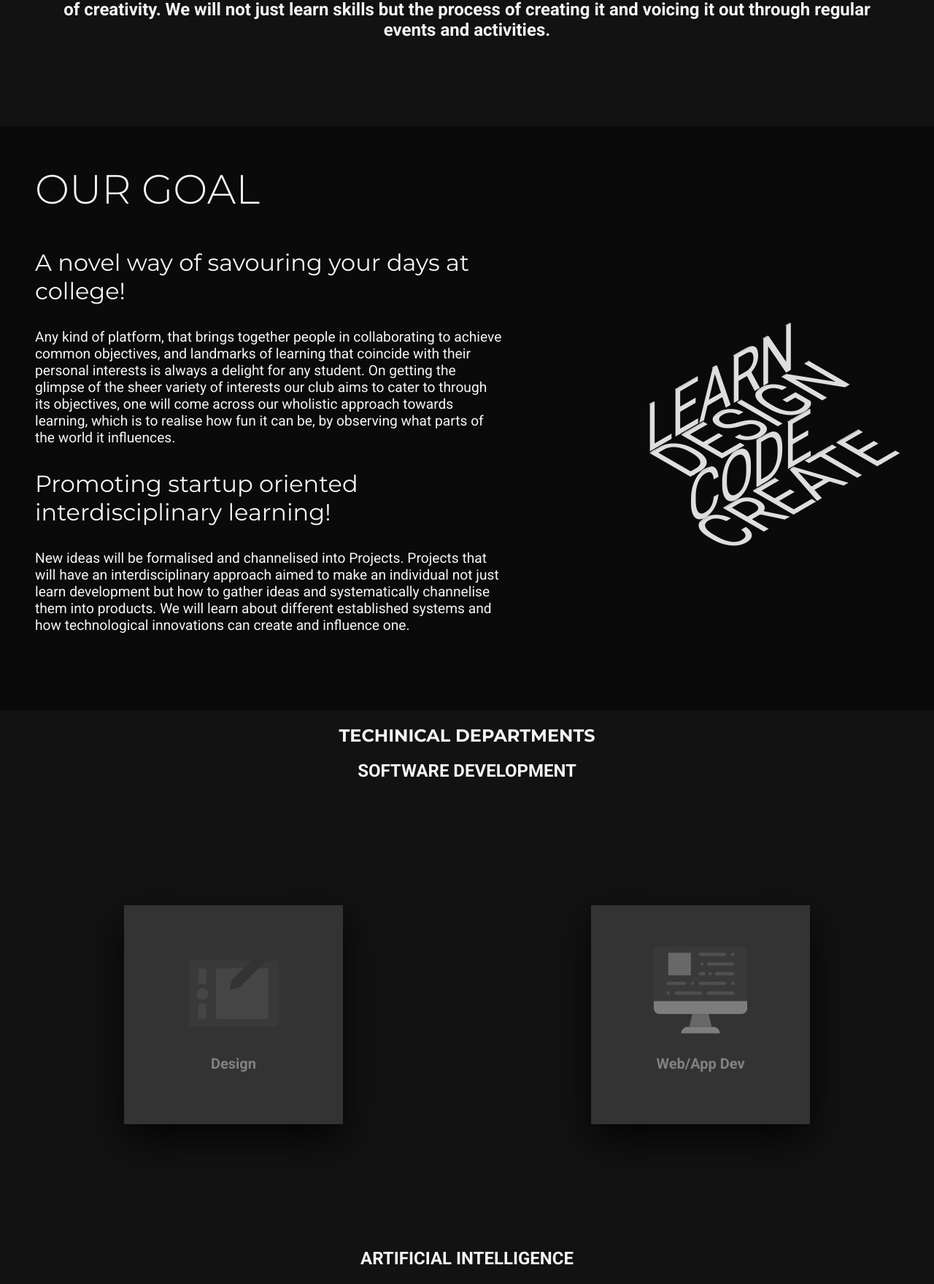
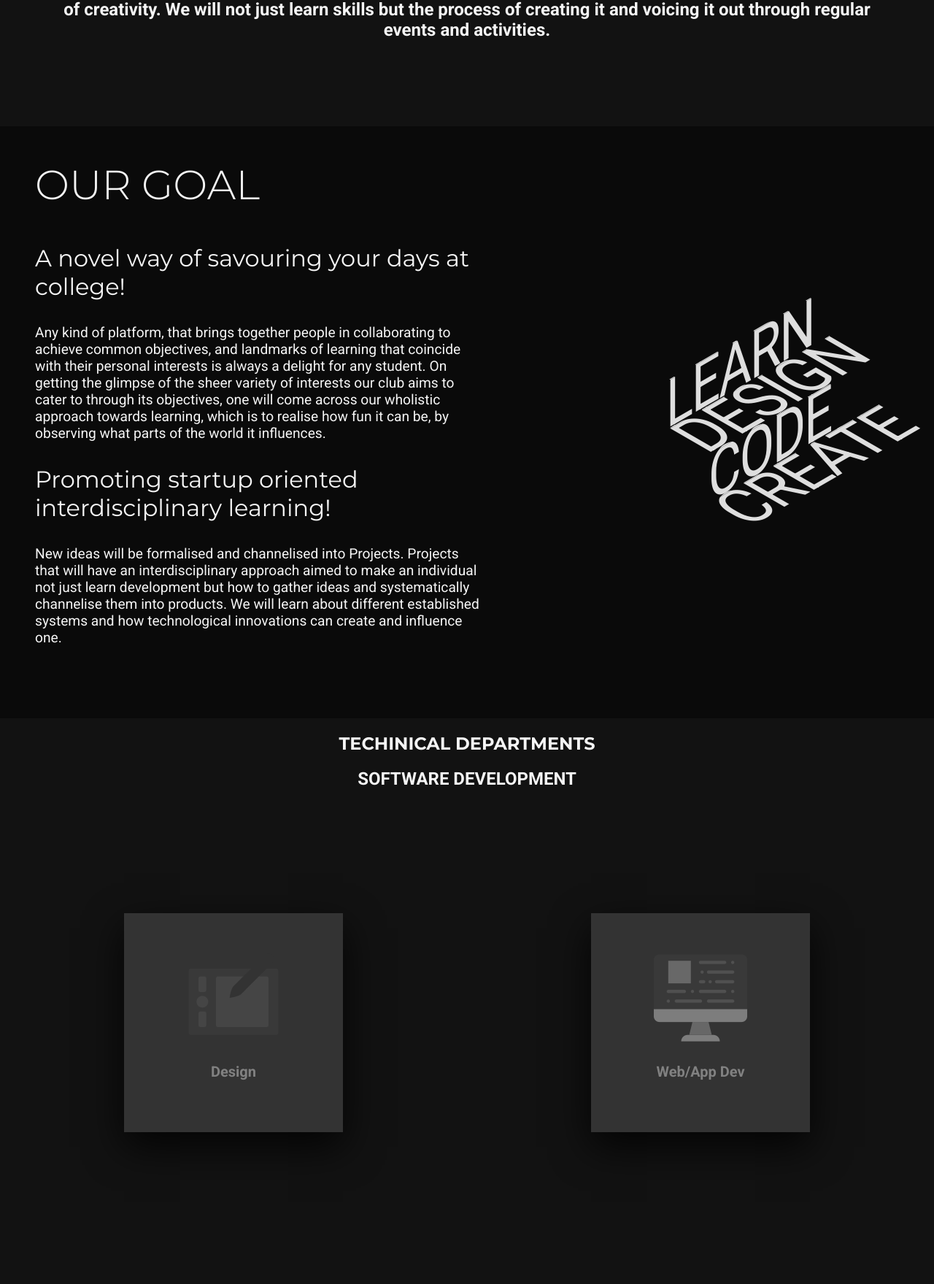
Before and after one commit to avijits01/EnigmaWeb, a PHP site: page /landing.html in a window 1280 px wide. Shown: the part 1427-3186 px from the top of the page at 73% size. Run offline with PHP 8.4, Linux system fonts and the light colour scheme; some libraries are stand-ins or nearby versions.

Commit message:
desktop alignment

```diff
--- a/css/landingLayout.css
+++ b/css/landingLayout.css
@@ -11,6 +11,7 @@
     height: max-content;
     min-height: 100vh;
   }
+
   /*LANDING SECTION*/
   .landing-section {
     display: -webkit-box;
@@ -32,16 +33,15 @@
     text-align: center;
   }
 
-  .title-header h1{
+  .title-header h1 {
     padding: 0;
     margin: 0;
   }
 
-  .title-header h2{
+  .title-header h2 {
     margin: 0;
     padding: 0;
   }
-
 
   .button-raise {
     margin-bottom: 5em;
@@ -87,16 +87,16 @@
     -webkit-box-direction: normal;
     -ms-flex-direction: row;
     flex-direction: row;
+    margin-bottom: 5em;
   }
 
   .goal-section {
-    width: 50%;
     padding-left: 3em;
-    margin-right: auto;
-    margin-bottom: 5em;
+    flex:50%;
   }
 
   .step-section {
+    flex: 50%;
     display: -webkit-box;
     display: -ms-flexbox;
     display: flex;
@@ -106,8 +106,6 @@
     -webkit-box-pack: center;
     -ms-flex-pack: center;
     justify-content: center;
-    margin-right: auto;
-    padding-right: 5em;
   }
 
   /*END OF STEP SECTION*/
```
Lines whose indentation alone changed are shown as unchanged.
